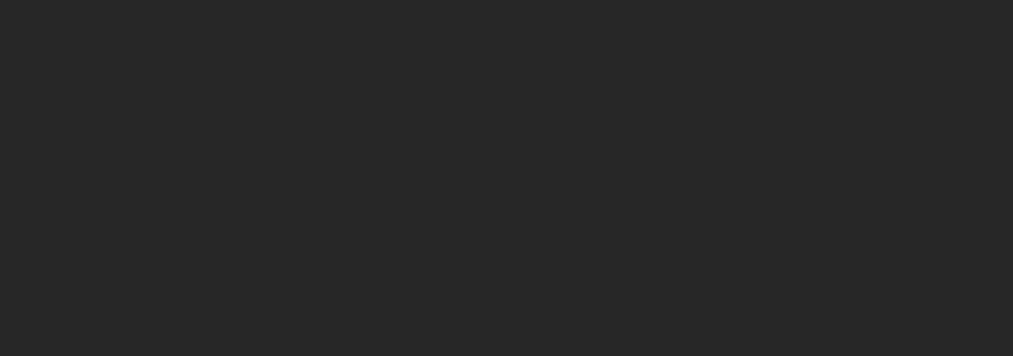
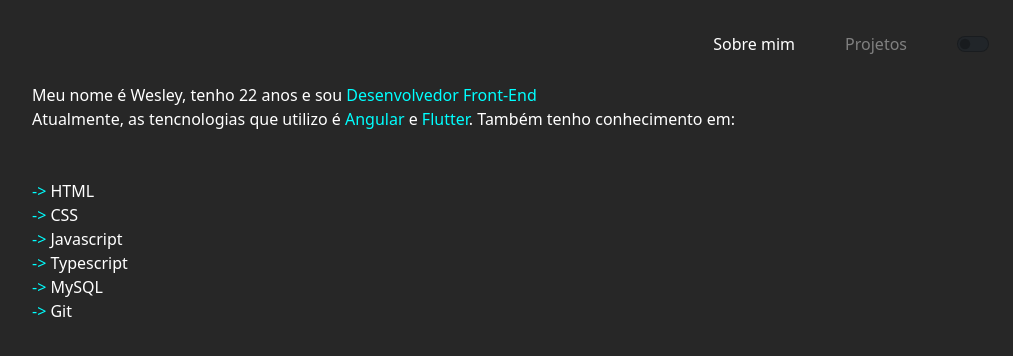
Before and after one commit to weesleycabral/site-pessoal, an Angular app: page /about in a window 1280 px wide. Shown: the top 356 px of the page, without its empty margins (233-1246 px from the left). Built offline with nearby package versions, Linux system fonts and the light colour scheme.

Commit message:
começando about me, header global

```diff
--- a/src/app/app.component.html
+++ b/src/app/app.component.html
@@ -1,3 +1,4 @@
 <main>
+  <app-header></app-header>
   <router-outlet></router-outlet>
 </main>
--- a/src/app/app.module.ts
+++ b/src/app/app.module.ts
@@ -8,6 +8,7 @@
 import { RouterModule } from '@angular/router';
 import { AppRoutingModule } from './app-routing.module';
 import { ProjectsComponent } from './pages/projects/projects.component';
+import { HeaderComponent } from './pages/header/header.component';
 
 @NgModule({
   declarations: [
@@ -15,7 +16,8 @@
     HomeComponent,
     FooterComponent,
     AboutComponent,
-    ProjectsComponent
+    ProjectsComponent,
+    HeaderComponent
   ],
   imports: [
     BrowserModule,
--- a/src/app/pages/about/about.component.html
+++ b/src/app/pages/about/about.component.html
@@ -1 +1,22 @@
-<p>about works!</p>
+<div class="container">
+  <div>
+    <span class="welcome"
+      >Meu nome é Wesley, tenho 22 anos e sou
+      <span class="tech">Desenvolvedor Front-End</span></span
+    >
+  </div>
+
+  <div>
+    <span class="welcome">
+      Atualmente, as tencnologias que utilizo é <span class="tech">Angular</span> e
+      <span class="tech">Flutter</span>. Também tenho conhecimento em: <br>
+    </span>
+    <br><br>
+    <span class="tech">->&nbsp;</span><span class="welcome">HTML</span> <br>
+    <span class="tech">->&nbsp;</span><span class="welcome">CSS</span> <br>
+    <span class="tech">->&nbsp;</span><span class="welcome">Javascript</span> <br>
+    <span class="tech">->&nbsp;</span><span class="welcome">Typescript</span> <br>
+    <span class="tech">->&nbsp;</span><span class="welcome">MySQL</span> <br>
+    <span class="tech">->&nbsp;</span><span class="welcome">Git</span>
+  </div>
+</div>
--- a/src/app/pages/about/about.component.scss
+++ b/src/app/pages/about/about.component.scss
@@ -0,0 +1,14 @@
+
+.container {
+  padding: 25px;
+  margin: auto;
+  width: 800px;
+}
+
+.welcome {
+  color: white;
+}
+
+.tech {
+  color: aqua;
+}
--- /dev/null
+++ b/src/app/pages/header/header.component.html
@@ -0,0 +1,24 @@
+<header>
+  <div class="name_logo">
+    <!-- <h1>Wesley Lima</h1> -->
+  </div>
+  <div class="header-components">
+    <div >
+      <a class="header-text1" routerLink="about">Sobre mim </a>
+    </div>
+    <div class="header-text2">
+      <a>Projetos</a>
+    </div>
+    <div class="form-check form-switch">
+
+      <input
+        class="form-check-input bg-dark"
+        type="checkbox"
+        role="switch"
+        id="flexSwitchCheckDefault"
+      />
+    </div>
+  </div>
+
+  <!-- <a class="logos"><i class="ph ph-at email"></i></a> -->
+</header>
--- /dev/null
+++ b/src/app/pages/header/header.component.scss
@@ -0,0 +1,33 @@
+.name_logo {
+  color: white;
+  padding-left: 5em;
+  margin-right: 20px;
+  font-weight: bold;
+}
+
+.header-components {
+  cursor: pointer;
+  padding-right: 50px;
+  color: white;
+  display: flex;
+  justify-content: flex-end;
+  margin-top: 2em;
+}
+
+.header-text1 {
+  padding-right: 50px;
+  text-decoration: none;
+  color: white;
+}
+
+.header-text2 {
+  padding-right: 50px;
+  text-decoration: none;
+  color: #808080;
+  cursor: not-allowed;
+}
+
+.header-text1:hover
+ {
+  color: black;
+}
--- a/src/app/pages/home/home.component.html
+++ b/src/app/pages/home/home.component.html
@@ -1,27 +1,4 @@
 <body>
-  <header>
-    <div class="name_logo">
-      <!-- <h1>Wesley Lima</h1> -->
-    </div>
-    <div class="header-components">
-      <div >
-        <a class="header-text1" routerLink="about">Sobre mim </a>
-      </div>
-      <div class="header-text2">
-        <a>Projetos</a>
-      </div>
-      <div class="form-check form-switch" (click)="onChangeToggle()">
-        <input
-          class="form-check-input bg-dark"
-          type="checkbox"
-          role="switch"
-          id="flexSwitchCheckDefault"
-        />
-      </div>
-    </div>
-
-    <!-- <a class="logos"><i class="ph ph-at email"></i></a> -->
-  </header>
   <section>
     <div>
       <h2 class="msg">Olá!</h2>
@@ -53,9 +30,9 @@
     </div>
   </section>
   <div class="social_medias">
-    <button class="buttonLinkedin"> <a class="logos"><i class="ph ph-linkedin-logo linkedin"></i></a></button>
-    <button class="buttonGithub"> <a class="logos"><i class="ph ph-github-logo github"></i></a></button>
-   <button class="buttonEmail"> <a class="logos"><i class="ph ph-at email"></i></a></button>
+    <button class="buttonLinkedin"> <a class="logos" href="https://www.linkedin.com/in/weesleylima/" target="_blank"><i class="ph ph-linkedin-logo linkedin"></i></a></button>
+    <button class="buttonGithub"> <a class="logos" href="https://github.com/weesleycabral" target="_blank"><i class="ph ph-github-logo github"></i></a></button>
+   <button class="buttonEmail"> <a class="logos" href="mailto:weesleylima@hotmail.com"><i class="ph ph-at email"></i></a></button>
 
   </div>
 </body>
--- a/src/app/pages/home/home.component.scss
+++ b/src/app/pages/home/home.component.scss
@@ -36,13 +36,6 @@
   column-gap: 2rem
 }
 
-.name_logo {
-  color: white;
-  padding-left: 5em;
-  margin-right: 20px;
-  font-weight: bold;
-}
-
 .linkedin,
 .github,
 .email {
@@ -59,27 +52,6 @@
   padding-right: 50px;
   text-decoration: none;
   color: white;
-}
-
-.header-components {
-  cursor: pointer;
-  padding-right: 50px;
-  color: white;
-  display: flex;
-  justify-content: flex-end;
-  margin-top: 2em;
-}
-
-.header-text1,
-.header-text2 {
-  padding-right: 50px;
-  text-decoration: none;
-  color: white;
-}
-
-.header-text1:hover,
-.header-text2:hover {
-  color: black;
 }
 
 .buttonLinkedin {
--- a/src/app/pages/home/home.component.ts
+++ b/src/app/pages/home/home.component.ts
@@ -13,9 +13,7 @@
   nomeMotrar = "";
 
   public totalTime = 0;
-  @Output() mode = new EventEmitter<boolean>();
 
-  setDark = false;
 
   constructor() {}
 
@@ -62,10 +60,6 @@
     typeWriterLoop();
   }
 
-  onChangeToggle() {
-    this.setDark = !this.setDark;
-    this.mode.emit(this.setDark);
-    console.log(this.setDark);
-  }
+
 
 }
```
Also changed, not shown: src/app/pages/header/header.component.ts (added, +20 -0 lines), 1 other file (tests, documents, lock files or other folders).
